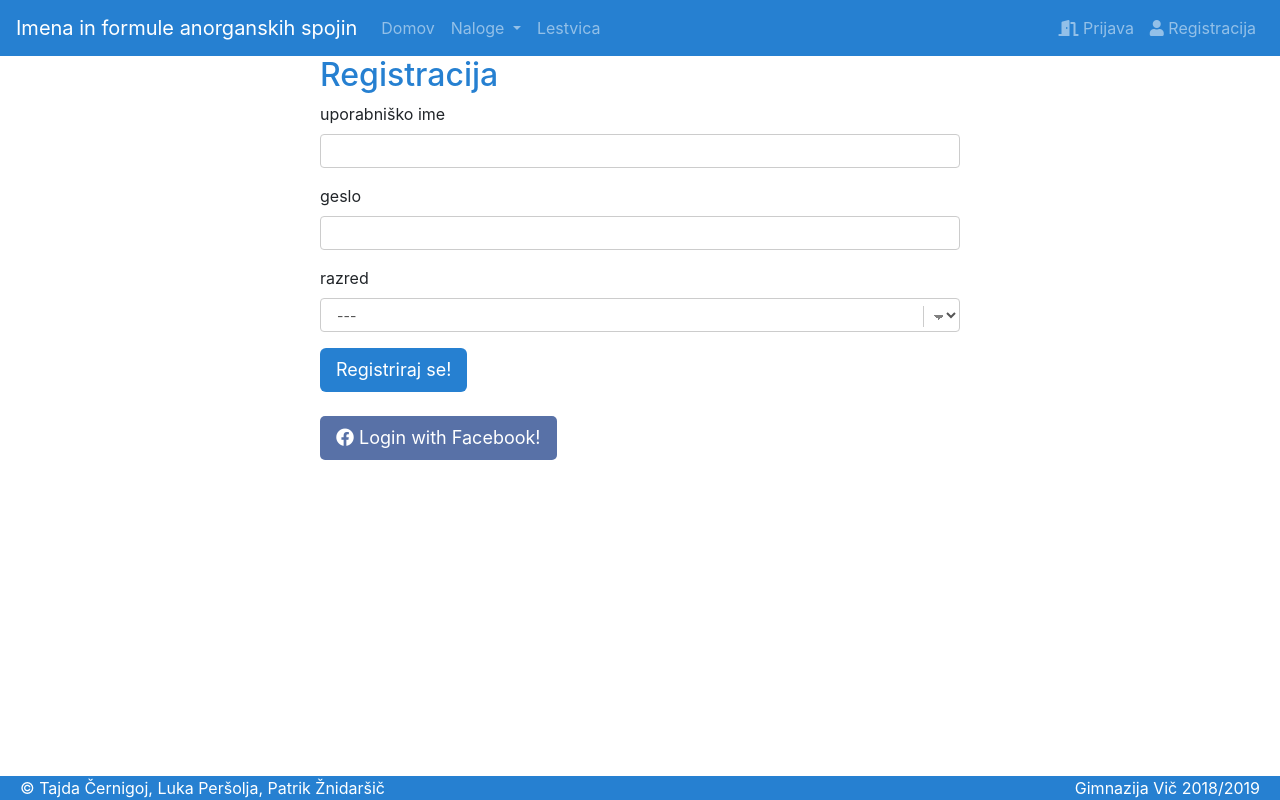
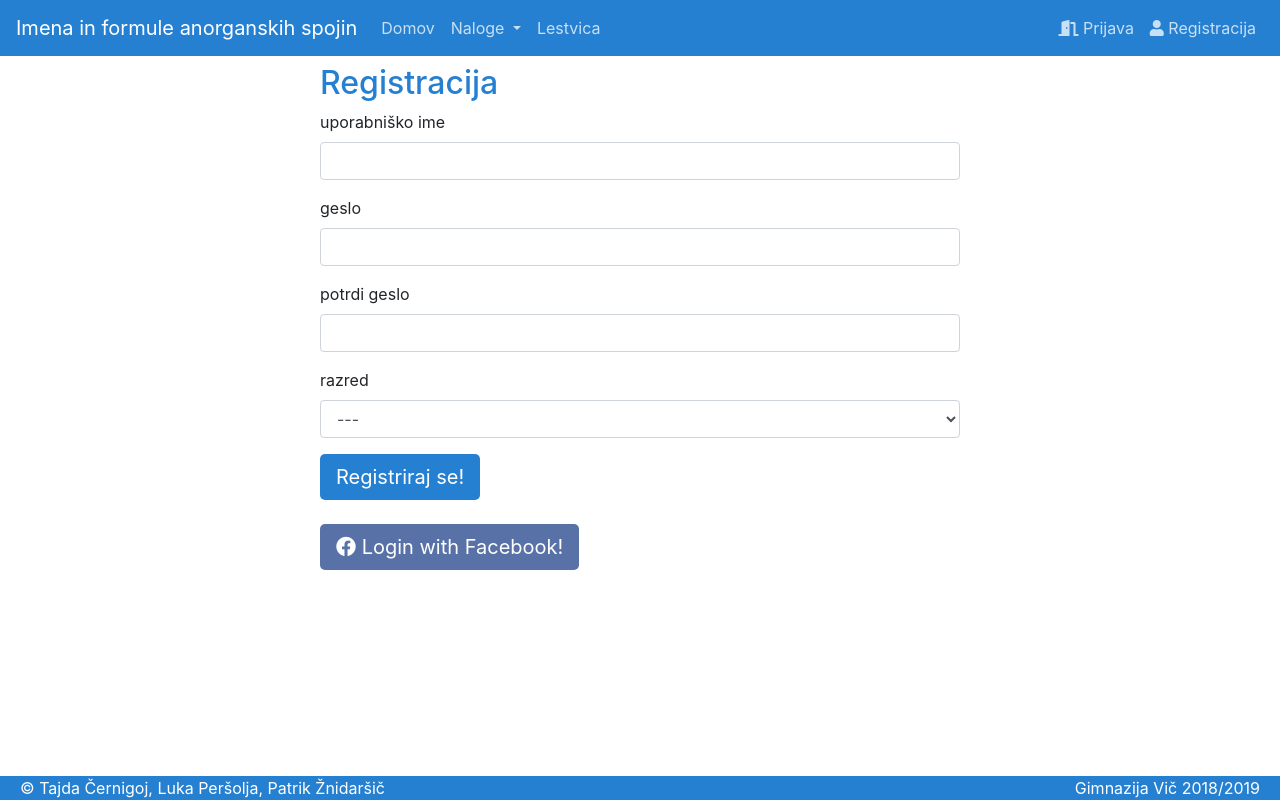
Before and after one commit to KiRtAp2/projektno-delo, a Flask app: page /register in a window 1280 px wide. Run offline with Flask 2, Linux system fonts and the light colour scheme; parts of the project's set-up code (start-up, migrations or seed data) failed here and were passed over; some libraries are stand-ins or nearby versions.

Commit message:
popravil nekaj bugov in css

```diff
--- a/koda/forms.py
+++ b/koda/forms.py
@@ -24,7 +24,8 @@
 
 class RegisterForm(FlaskForm):
     username = StringField('uporabniško ime', validators=[InputRequired(message='To polje ne sme biti prazno!'),Length(min=4, max=20, message='Uporabniško ime mora biti dolgo med 4 in 20 znaki!')])
-    password = PasswordField('geslo', validators=[InputRequired(message='To polje ne sme biti prazno!'),Length(min=8, max=80, message='Geslo mora biti dolgo vsaj 8 znakov!'), EqualTo('potrdi geslo', message='Gesli se ne ujemata!')])
+    password = PasswordField('geslo', validators=[InputRequired(message='To polje ne sme biti prazno!'),Length(min=8, max=80, message='Geslo mora biti dolgo vsaj 8 znakov!'), EqualTo('potrdi_geslo', message='Gesli se ne ujemata!')])
+    potrdi_geslo = PasswordField('potrdi geslo', validators=[InputRequired(message='To polje ne sme biti prazno!'),Length(min=8, max=80, message='Geslo mora biti dolgo vsaj 8 znakov!')])
     razred = SelectField('razred', choices=razredi)
 
 class Vprasanja(FlaskForm):
--- a/koda/static/nav.css
+++ b/koda/static/nav.css
@@ -1,29 +1,11 @@
 .navbar-dark {
 	background-color: #2680d1;
 }
-.navbar-brand {
 
+.navbar-dark .navbar-nav .nav-link{
+	color: rgba(255, 255, 255, 0.75);
 }
 
-.navbar-toggler-icon {
-
+.navbar-dark .navbar-nav .nav-link:hover {
+	color: rgba(255, 255, 255, 1);
 }
-
-.nav-link .active a{
-
-}
-
-.nav-link a{
-
-}
-
-.nav-link a:hover {
-
-}
-
-.nav-link .active a:hover {
-
-}
-.navbar-text {
-
-}
--- a/koda/static/style.css
+++ b/koda/static/style.css
@@ -1,21 +1,12 @@
 h1, h2 {
     color: #2680d1;
-}
-body {
-    /*background-color: white;*/
-}
-#stran {
-    width: 800px;
-    margin: auto;
-    background-color: #eee;
-    padding: 10px;
 }
 
 table, td, th {
     border: 1px solid grey;
     border-collapse: collapse;
 }
-p {text-align: center;}
+
 .center {
   text-align: center;
   margin-left: 25%;
@@ -81,7 +70,7 @@
 }
 .btn {
     border: 0;
-    border-radius: 0;
+    border-radius: 5px;
     background-color: #2680d1;
 }
 .btn-fb {
@@ -96,85 +85,11 @@
 }
 .table {
   width: 50%;
+  margin-left: 25%;
 }
 
-.btn:active{
-
-}
-
-.btn-primary {
-  border-radius: 6px;
-}
-
-.btn-lg,
-.btn-group-lg > .btn {
-  padding: 10px 16px;
-  font-size: 18px;
-  line-height: 1.3333333;
-}
-.btn-sm,
-.btn-group-sm > .btn {
-  padding: 5px 10px;
-  font-size: 12px;
-  line-height: 1.5;
-  border-radius: 3px;
-}
-.btn-xs,
-.btn-group-xs > .btn {
-  padding: 1px 5px;
-  font-size: 12px;
-  line-height: 1.5;
-  border-radius: 3px;
-}
-.btn-block {
-  display: block;
-  width: 100%;
-}
-.btn-block + .btn-block {
-  margin-top: 5px;
-}
-input[type="submit"].btn-block,
-input[type="reset"].btn-block,
-input[type="button"].btn-block {
-  width: 100%;
-}
-
-.form-control {
-    width: 100%;
-  height: 34px;
-  padding: 6px 12px;
-  font-size: 14px;
-  line-height: 1.42857143;
-  color: #555;
-  background-color: #fff;
-  border: 1px solid #ccc;
-  border-radius: 4px;
-}
-
-.form-control:focus {
-  border-color: #66afe9;
-  outline: 0;
-  -webkit-box-shadow: inset 0 1px 1px rgba(0,0,0,.075), 0 0 8px rgba(102, 175, 233, .6);
-          box-shadow: inset 0 1px 1px rgba(0,0,0,.075), 0 0 8px rgba(102, 175, 233, .6);
-}
-
-select.form-control {
-    -moz-appearance: none;
-    text-indent: 0.01px;
-    text-overflow: '';
-  background-image:
-    linear-gradient(45deg, transparent 50%, gray 50%),
-    linear-gradient(135deg, gray 50%, transparent 50%),
-    linear-gradient(to right, #ccc, #ccc);
-  background-position:
-    calc(100% - 20px) calc(1em + 2px),
-    calc(100% - 15px) calc(1em + 2px),
-    calc(100% - 2.5em) 0.5em;
-  background-size:
-    5px 5px,
-    5px 5px,
-    1px 1.5em;
-  background-repeat: no-repeat;
+.form-signin-heading{
+  margin-top: 1vh;
 }
 
 @media (max-width: 767px) {
--- a/koda/templates/register.html
+++ b/koda/templates/register.html
@@ -10,6 +10,7 @@
         {{ form.hidden_tag() }}
         {{ wtf.form_field(form.username) }}
         {{ wtf.form_field(form.password) }}
+        {{ wtf.form_field(form.potrdi_geslo) }}
         {{ wtf.form_field(form.razred) }}
         {{check(errors)}}
     <button class="btn btn-lg btn-primary" type="submit">Registriraj se!</button>
--- a/koda/views.py
+++ b/koda/views.py
@@ -247,9 +247,8 @@
                             ne += 1
                             user_odgovori[idx] = "/"
                         if curr == 1:
-                            break
-                    score += curr
-                    if (ne > 0 and len(pravilni)==1) or ne > 1:
+                            score += curr
+                    if (ne > 0 and len(pravilni)==1) or ne ==len(pravilni):
                         napake.append('narobe')
                     else:
                         napake.append('')
@@ -330,7 +329,7 @@
                 pravilna_imena = spojina.get_imena()
                 for i, ime in enumerate(pravilna_imena):
                     if user_odgovor == ime:
-                        score += 10
+                        score += 1
                         break
                     else:
                         if i < len(pravilna_imena)-1:
```
Also changed, not shown: other parts of koda/static/style.css (+18 -9 lines), baza/seznam.txt (+9 -9 lines), koda/static/navbar.css (deleted, +0 -111 lines).
